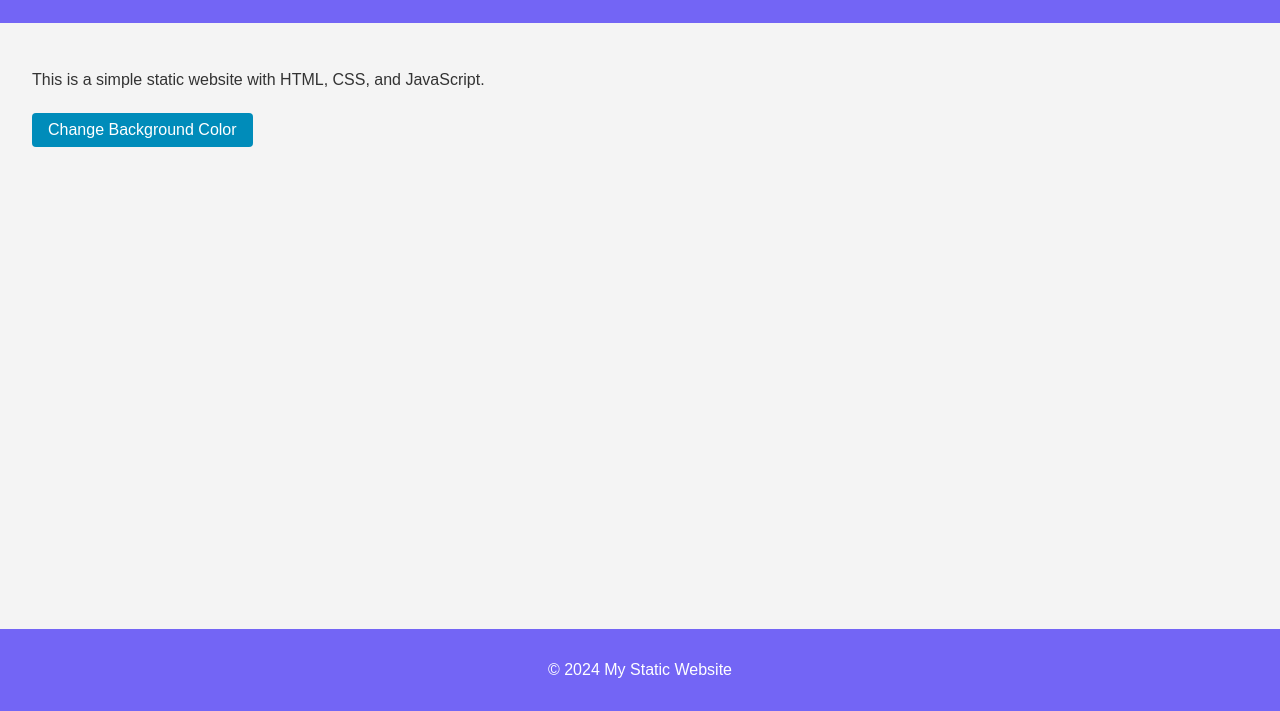
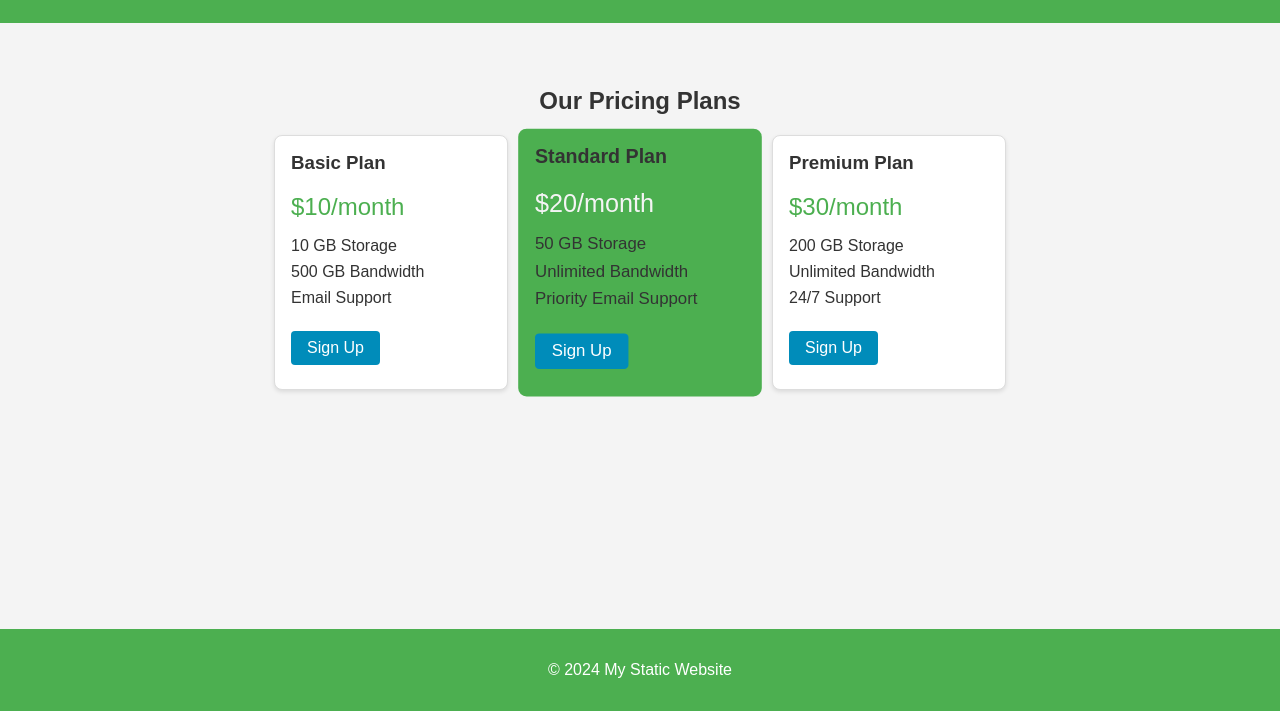
Before and after one commit to voodoo/static, a plain HTML site: page index.html in a window 1280 px wide. Shown: the part 89-800 px from the top of the page. Drawn offline with Linux system fonts and the light colour scheme.

Commit message:
add cards

```diff
--- a/color.css
+++ b/color.css
@@ -1,8 +1,11 @@
-
 :root {
-    --primary-color: #7365f5;
+    --primary-color: #4CAF50;
     --secondary-color: #f4f4f4;
     --text-color: #333;
     --button-color: #008CBA;
     --button-hover-color: #005f5f;
+    --card-background-color: #fff;
+    --card-border-color: #ddd;
+    --card-shadow-color: rgba(0, 0, 0, 0.1);
+    --card-price-color: #4CAF50;
 }
--- a/css.css
+++ b/css.css
@@ -1,4 +1,3 @@
-
 @import url('color.css');
 
 body {
@@ -47,3 +46,56 @@ footer {
     width: 100%;
     bottom: 0;
 }
+
+.pricing {
+    text-align: center;
+    margin-top: 2em;
+}
+
+.pricing-cards {
+    display: flex;
+    justify-content: center;
+    gap: 1em;
+    flex-wrap: wrap;
+}
+
+.card {
+    background-color: var(--card-background-color);
+    border: 1px solid var(--card-border-color);
+    box-shadow: 0 2px 4px var(--card-shadow-color);
+    padding: 1em;
+    border-radius: 0.5em;
+    width: 200px;
+    text-align: left;
+}
+
+.card h3 {
+    margin-top: 0;
+}
+
+.card .price {
+    color: var(--card-price-color);
+    font-size: 1.5em;
+    margin: 0.5em 0;
+}
+
+.card ul {
+    list-style-type: none;
+    padding: 0;
+}
+
+.card ul li {
+    margin: 0.5em 0;
+}
+
+.card.highlight {
+    background-color: var(--primary-color);
+    border: 2px solid var(--highlight-border-color);
+    box-shadow: 0 4px 8px var(--highlight-shadow-color);
+    transform: scale(1.05);
+}
+
+.card.highlight .price {
+    color: var(--secondary-color);
+
+}
--- a/index.html
+++ b/index.html
@@ -5,15 +5,48 @@
     <meta name="viewport" content="width=device-width, initial-scale=1.0">
     <title>Static Website</title>
     <link rel="stylesheet" href="css.css">
-
 </head>
 <body>
     <header>
         <h1>Welcome to My Static Website</h1>
     </header>
     <main>
-        <p>This is a simple static website with HTML, CSS, and JavaScript.</p>
-        <button id="changeColorButton">Change Background Color</button>
+
+        <section class="pricing">
+            <h2>Our Pricing Plans</h2>
+            <div class="pricing-cards">
+                <div class="card">
+                    <h3>Basic Plan</h3>
+                    <p class="price">$10/month</p>
+                    <ul>
+                        <li>10 GB Storage</li>
+                        <li>500 GB Bandwidth</li>
+                        <li>Email Support</li>
+                    </ul>
+                    <button>Sign Up</button>
+                </div>
+                <div class="card highlight">
+                    <h3>Standard Plan</h3>
+                    <p class="price">$20/month</p>
+                    <ul>
+                        <li>50 GB Storage</li>
+                        <li>Unlimited Bandwidth</li>
+                        <li>Priority Email Support</li>
+                    </ul>
+                    <button>Sign Up</button>
+                </div>
+                <div class="card">
+                    <h3>Premium Plan</h3>
+                    <p class="price">$30/month</p>
+                    <ul>
+                        <li>200 GB Storage</li>
+                        <li>Unlimited Bandwidth</li>
+                        <li>24/7 Support</li>
+                    </ul>
+                    <button>Sign Up</button>
+                </div>
+            </div>
+        </section>
     </main>
     <footer>
         <p>&copy; 2024 My Static Website</p>
```
Also changed, not shown: 1 other file.
